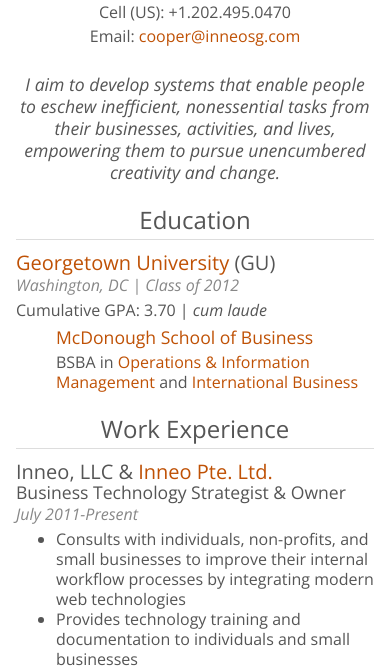
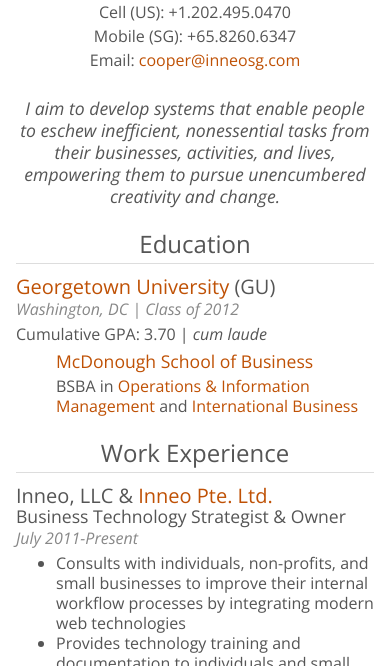
Before and after one commit to cdukes/cdukes-resume, a plain HTML site: page index.html in a window 390 px wide. Shown: the part 177-843 px from the top of the page. Drawn offline with nearby package versions, Linux system fonts and the light colour scheme.

Commit message:
SG mobile #

```diff
--- a/index.html
+++ b/index.html
@@ -26,6 +26,7 @@
     		<header>
 		            <h1>Cooper Dukes</h1>
 		            <p>Cell (US): +1.202.495.0470</p>
+		            <p>Mobile (SG): +65.8260.6347</p>
 		            <p>Email: <a href="mailto:cooper@inneosg.com">cooper@inneosg.com</a></p>
     		</header>
 
```
